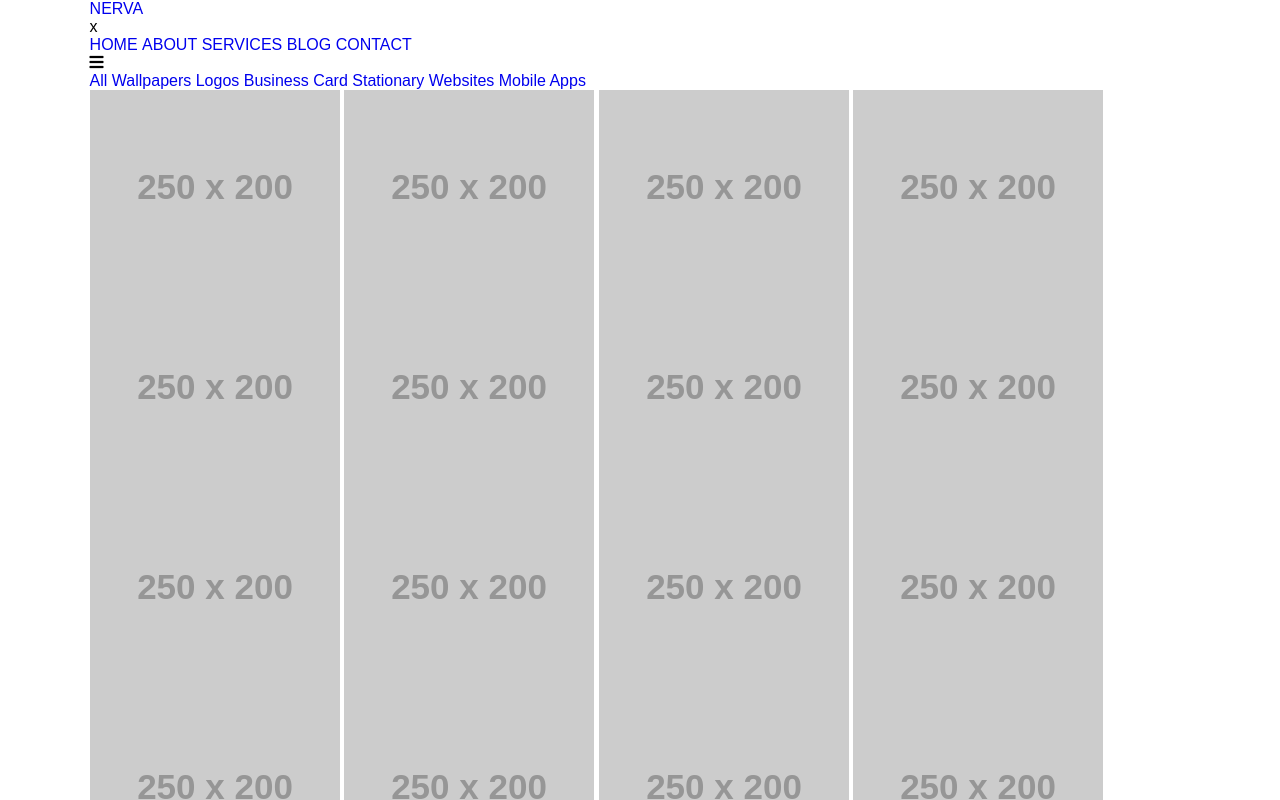
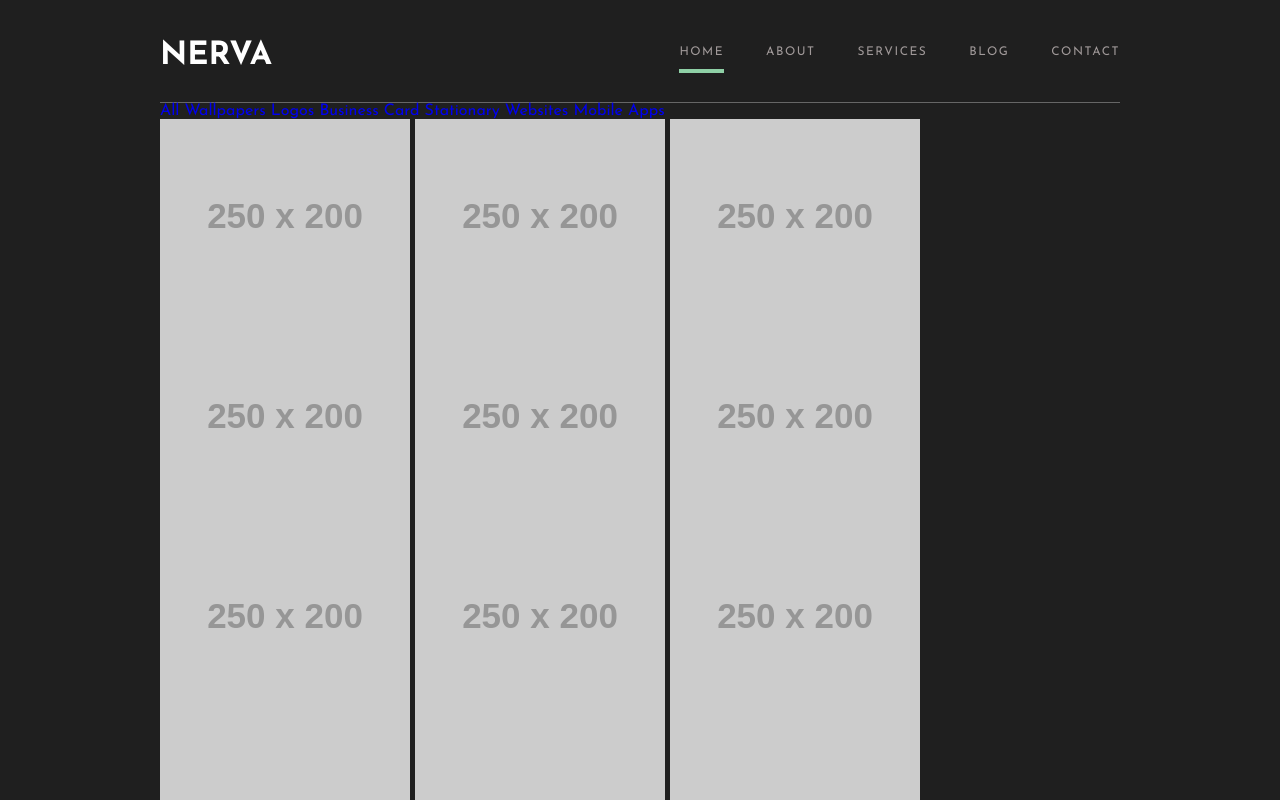
Before and after one commit to mvishrutaxioned/DOM-Task1, a plain HTML site: page index.html in a window 1280 px wide. Shown: the top 800 px of the page. Drawn offline with nearby package versions, Linux system fonts and the light colour scheme; placeholder pictures from the web are drawn by us.

Commit message:
added header styling

```diff
--- a/assets/css/style.css
+++ b/assets/css/style.css
@@ -1,4 +1,5 @@
 @charset "utf-8";
+@import url('https://fonts.googleapis.com/css2?family=Josefin+Sans:wght@400;700&display=swap');
 /* ==========================================================================
    1. CSS Reset Code
    ========================================================================== */
@@ -82,7 +83,8 @@ sub { bottom: -.25em; }
 /*for all*/
 body {
   box-sizing: border-box;
-  font-family: sans-serif;
+  background-color: #1F1F1F;
+  font-family: 'Josefin Sans',sans-serif;
 }
 
 a {
@@ -105,17 +107,69 @@ li {
 /*for wrapper*/
 .wrapper {
   max-width: 1350px;
-  width: 86%;
+  width: 75%;
   margin: 0 auto;
 }
 /*=================================
   Header styling starts here
 =================================*/
 
+header .wrapper {
+  padding: 30px 0;
+  border-bottom: 1px solid #666;
+  display: flex;
+  justify-content: space-between;
+  align-items: center;
+}
 
+h1 a {
+  padding-top: 10px;
+  color: #fff;
+  font-size: 32px;
+  font-weight: 700;
+}
 
+/* navbar styling starts here */
+nav ul {
+  display: flex;
+  align-items: center;
+}
 
+nav ul li { margin-left: 42px; }
 
+nav ul li a {
+  position: relative;
+  color: #a09999;
+  font-size: 12px;
+  letter-spacing: 1.5px;
+}
+
+nav ul li a:hover::after,
+nav ul li a.active::after {
+  content: '';
+  width: 90%;
+  border: 2px solid #8fd0a6;
+  display: flex;
+  justify-content: center;
+  align-items: flex-end;
+  position: absolute;
+  bottom: -15px;
+}
+
+/* responsive navbar styling starts here */
+#close { display: none; }
+
+.menu {
+  display: none;
+  color: #fff;
+  font-size: 18px;
+}
+
+.menu:hover {
+  color :#a09999;
+  cursor: pointer;
+  transition: .5s ease;
+}
 
 /*=================================
   Header styling ends here
@@ -124,9 +178,6 @@ li {
 /*=================================
   main styling starts here
 =================================*/
-
-
-
 
 
 
@@ -143,17 +194,6 @@ li {
 
 
 
-
-
-
  /*=================================
   footer styling ends here
 =================================*/
-
-/*media query starts*/
-/*media query for 995px starts here*/
-@media only screen and (max-width: 995px) {
-
-
-
-}
```
